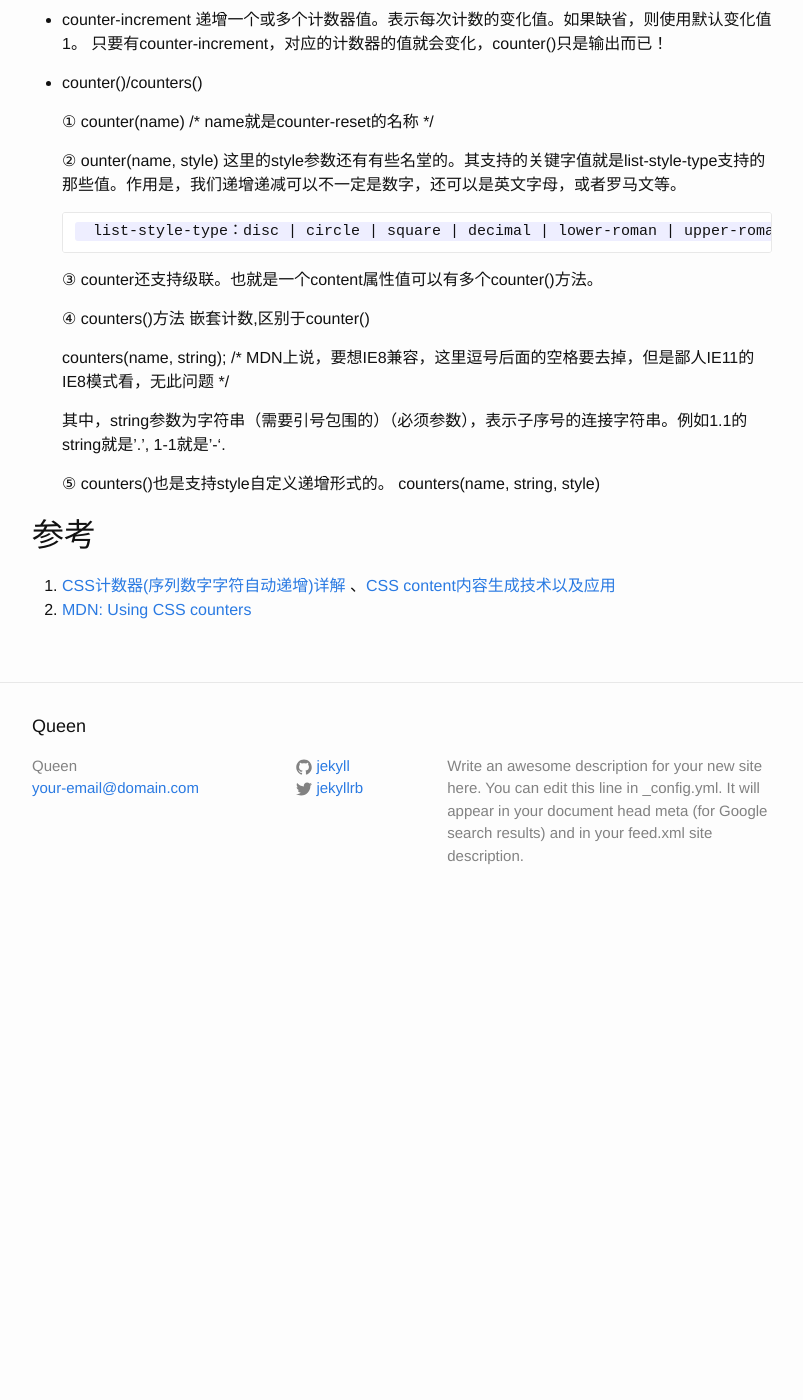
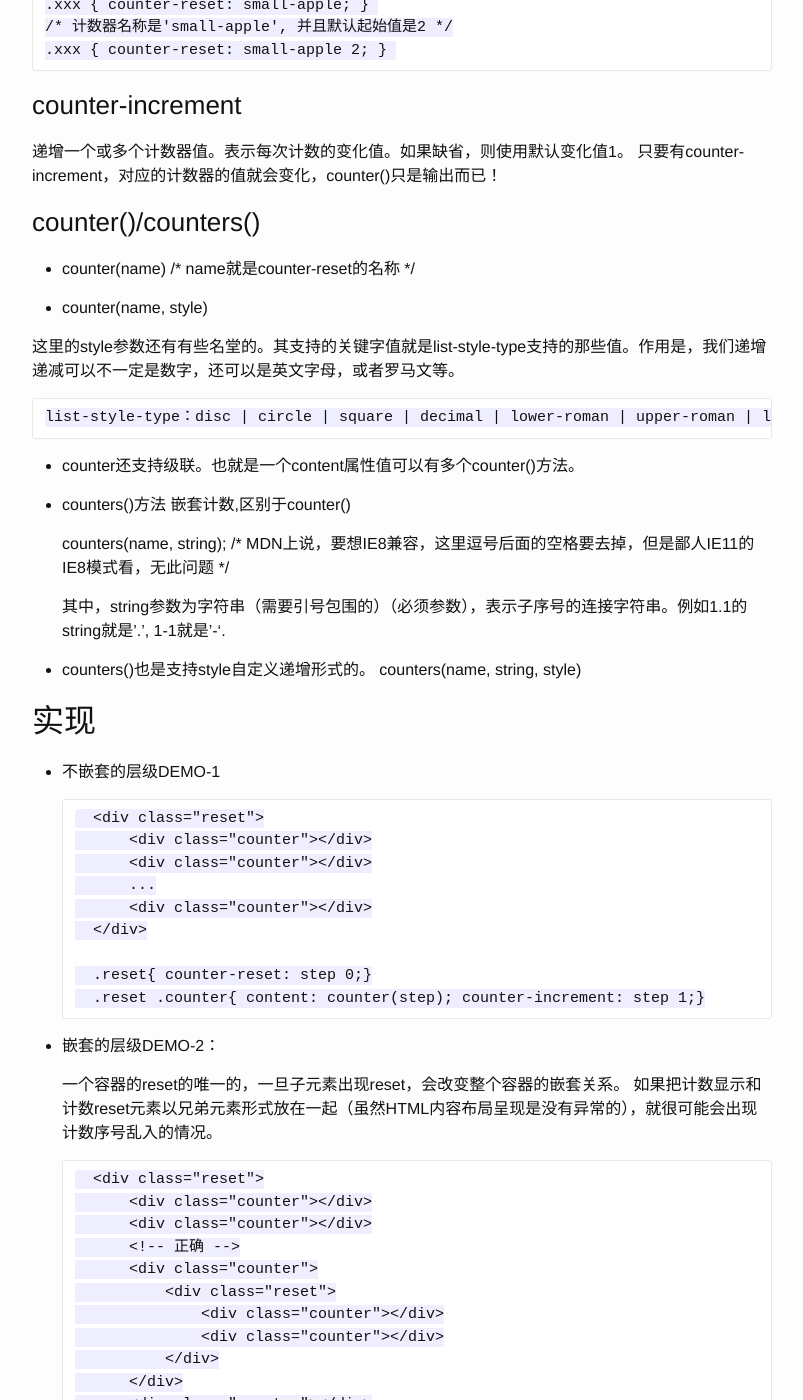
Before and after one commit to imjeen/queen, a Jekyll site: the page built from _posts/2014-11-21-CSS-content-counter.markdown, in a window 1280 px wide and 1400 px high, scrolled down 582 px. Shown: the whole window, without its empty margins (238-1041 px from the left). Built offline with Jekyll 4.4.1, drawn with Linux system fonts in a browser that asks for light colours; before the commit the page ends 1509 px from its top, so only the background shows below that; some of the changed text lies outside the part shown.

Commit message:
update 2014.11.21

```diff
--- a/_posts/2014-11-21-CSS-content-counter.markdown
+++ b/_posts/2014-11-21-CSS-content-counter.markdown
@@ -8,42 +8,96 @@ categories: update
 ## CSS content 属性
 
 content 属性与 :before 及 :after 伪元素配合使用，来插入生成内容。
+注：content: '\A'; 表示换行
 
 ## CSS计数器
+
+如果您指定了元素display:none，则content下的计数器不会产生递增值。
+而visibility：hidden 元素不受影响。
 CSS计数器的2个属性和1个方法，依次是：
 
--. counter-reset：
-    创建或重置一个或多个计数器。
-    主要作用就是给计数器起个名字。如果可能，顺便告诉下从哪个数字开始计数。
+### counter-reset：
 
-        /* 计数器名称是'small-apple' */
-        .xxx { counter-reset: small-apple; }
-        /* 计数器名称是'small-apple', 并且默认起始值是2 */
-        .xxx { counter-reset: small-apple 2; }
+创建或重置一个或多个计数器。
+主要作用就是给计数器起个名字。如果可能，顺便告诉下从哪个数字开始计数。
 
-- counter-increment
-    递增一个或多个计数器值。表示每次计数的变化值。如果缺省，则使用默认变化值1。
-    只要有counter-increment，对应的计数器的值就会变化，counter()只是输出而已！
+    /* 计数器名称是'small-apple' */
+    .xxx { counter-reset: small-apple; }
+    /* 计数器名称是'small-apple', 并且默认起始值是2 */
+    .xxx { counter-reset: small-apple 2; }
 
-- counter()/counters()
+### counter-increment
 
-    ① counter(name) /* name就是counter-reset的名称 */
+递增一个或多个计数器值。表示每次计数的变化值。如果缺省，则使用默认变化值1。
+只要有counter-increment，对应的计数器的值就会变化，counter()只是输出而已！
 
-    ② ounter(name, style)
-    这里的style参数还有有些名堂的。其支持的关键字值就是list-style-type支持的那些值。作用是，我们递增递减可以不一定是数字，还可以是英文字母，或者罗马文等。
+### counter()/counters()
 
-        list-style-type：disc | circle | square | decimal | lower-roman | upper-roman | lower-alpha | upper-alpha | none | armenian | cjk-ideographic | georgian | lower-greek | hebrew | hiragana | hiragana-iroha | katakana | katakana-iroha | lower-latin | upper-latin
+- counter(name)  /* name就是counter-reset的名称 */
 
-    ③ counter还支持级联。也就是一个content属性值可以有多个counter()方法。
+- counter(name, style)
 
-    ④ counters()方法 嵌套计数,区别于counter()
+这里的style参数还有有些名堂的。其支持的关键字值就是list-style-type支持的那些值。作用是，我们递增递减可以不一定是数字，还可以是英文字母，或者罗马文等。
+
+    list-style-type：disc | circle | square | decimal | lower-roman | upper-roman | lower-alpha | upper-alpha | none | armenian | cjk-ideographic | georgian | lower-greek | hebrew | hiragana | hiragana-iroha | katakana | katakana-iroha | lower-latin | upper-latin
+
+
+- counter还支持级联。也就是一个content属性值可以有多个counter()方法。
+
+- counters()方法 嵌套计数,区别于counter()
 
     counters(name, string); /* MDN上说，要想IE8兼容，这里逗号后面的空格要去掉，但是鄙人IE11的IE8模式看，无此问题 */
 
     其中，string参数为字符串（需要引号包围的）（必须参数），表示子序号的连接字符串。例如1.1的string就是'.', 1-1就是'-'.
 
-    ⑤ counters()也是支持style自定义递增形式的。
+- counters()也是支持style自定义递增形式的。
     counters(name, string, style)
+
+## 实现
+
+- 不嵌套的层级DEMO-1
+
+        <div class="reset">
+            <div class="counter"></div>
+            <div class="counter"></div>
+            ...
+            <div class="counter"></div>
+        </div>
+
+        .reset{ counter-reset: step 0;}
+        .reset .counter{ content: counter(step); counter-increment: step 1;}
+
+- 嵌套的层级DEMO-2：
+
+    一个容器的reset的唯一的，一旦子元素出现reset，会改变整个容器的嵌套关系。
+    如果把计数显示和计数reset元素以兄弟元素形式放在一起（虽然HTML内容布局呈现是没有异常的），就很可能会出现计数序号乱入的情况。
+
+
+        <div class="reset">
+            <div class="counter"></div>
+            <div class="counter"></div>
+            <!-- 正确 -->
+            <div class="counter">
+                <div class="reset">
+                    <div class="counter"></div>
+                    <div class="counter"></div>
+                </div>
+            </div>
+            <div class="counter"></div>
+            <!-- 错误：计数显示元素和计数reset元素为兄弟关系 -->
+            <div class="reset">
+                <div class="counter"></div>
+                <div class="counter"></div>
+            </div>
+            <div class="counter"></div>
+            ...
+            <div class="counter"></div>
+        </div>
+
+        .reset{ counter-reset: step 0;}
+        .reset .counter{ content: counter(step); counter-increment: step 1;}
+
+
 
 ## 参考
 1. [CSS计数器(序列数字字符自动递增)详解](http://www.zhangxinxu.com/wordpress/2014/08/css-counters-automatic-number-content/) 、[CSS content内容生成技术以及应用](http://www.zhangxinxu.com/wordpress/2010/04/css-content%E5%86%85%E5%AE%B9%E7%94%9F%E6%88%90%E6%8A%80%E6%9C%AF%E4%BB%A5%E5%8F%8A%E5%BA%94%E7%94%A8/)
```
